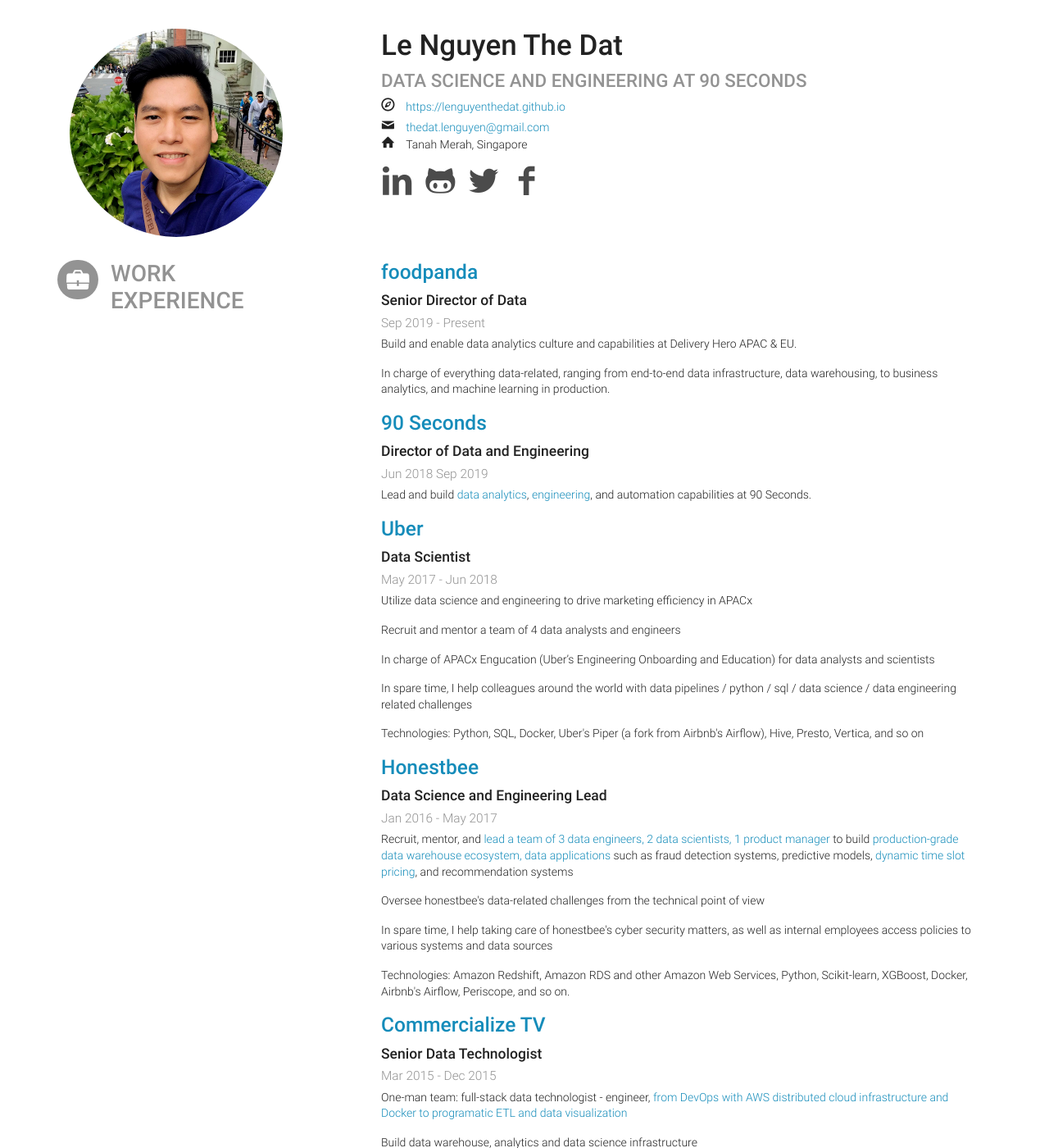
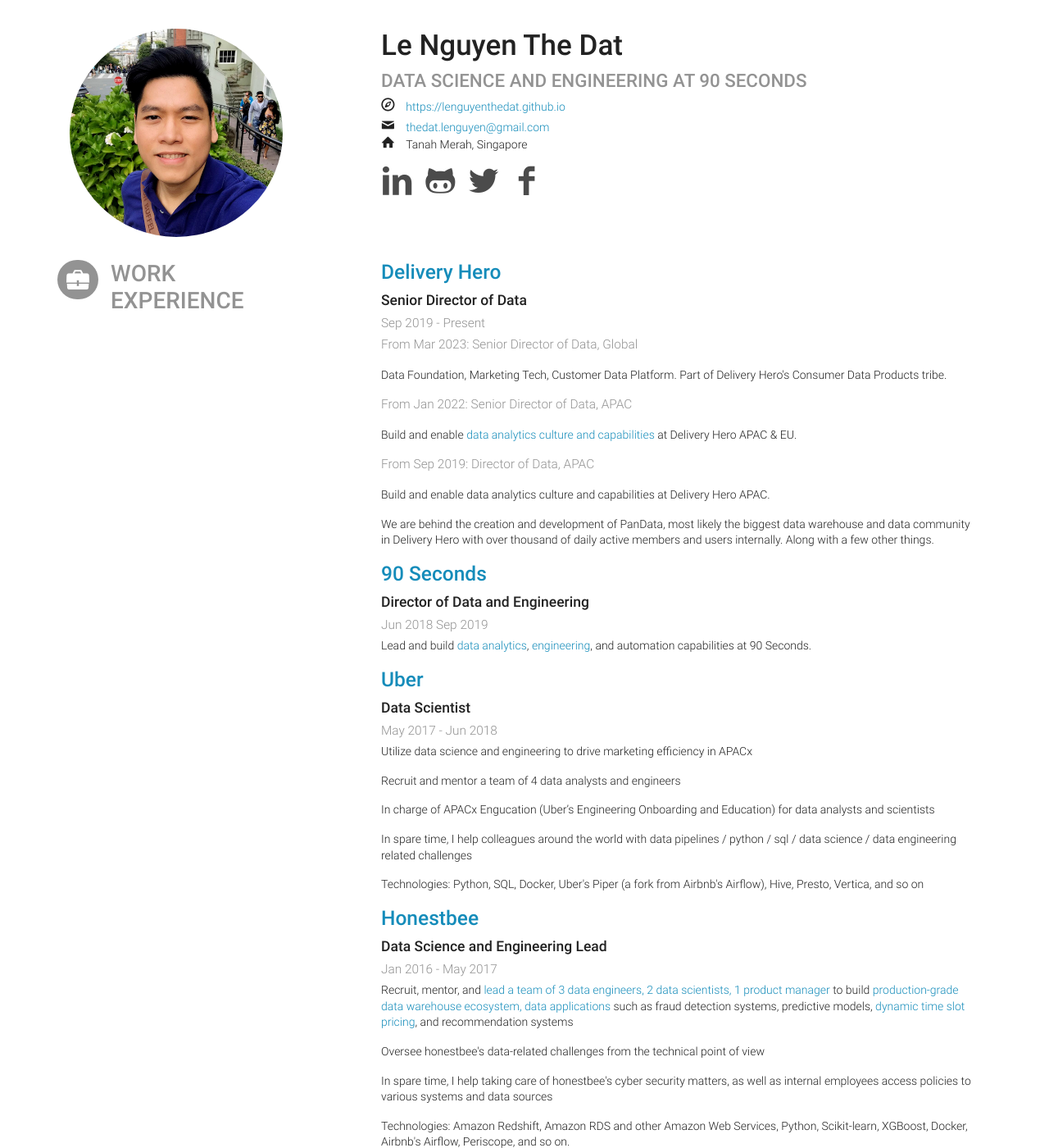
Before and after one commit to lenguyenthedat/lenguyenthedat.github.io, a Jekyll site: the page extras/resume.html, which Jekyll copies as it is, in a window 1280 px wide and 1400 px high. Shown: the whole window at 82% size. Built offline with Jekyll 4.4.1, drawn with Linux system fonts in a browser that asks for light colours; some of the changed text lies outside the part shown.

Commit message:
Update portfolio

```diff
--- a/extras/resume.html
+++ b/extras/resume.html
@@ -554,7 +554,7 @@
 		<div class="col-sm-8">
 			<div class="item">
 				<h3 class="name">
-					<a href="http://foodpanda.com/">foodpanda</a>
+					<a href="https://www.deliveryhero.com/">Delivery Hero</a>
 				</h3>
 				<div class="position">
 					<p class="lead"><b>Senior Director of Data</b></p>
@@ -568,9 +568,15 @@
 					</span>
 				</div>
 				<div class="summary">
-					<p>Build and enable data analytics culture and capabilities at Delivery Hero APAC & EU.</p>
-					<p>In charge of everything data-related, ranging from end-to-end data infrastructure, data warehousing, to business analytics, and machine learning in production.</p>
+					<div class="date"><p>From Mar 2023: Senior Director of Data, Global</p></div>
+					<p>Data Foundation, Marketing Tech, Customer Data Platform. Part of Delivery Hero's Consumer Data Products tribe.</p>
+					<div class="date"><p>From Jan 2022: Senior Director of Data, APAC</p></div>
+					<p>Build and enable <a href="https://medium.com/foodpanda-data">data analytics culture and capabilities</a> at Delivery Hero APAC & EU.</p>
+					<div class="date"><p>From Sep 2019: Director of Data, APAC</p></div>
+					<p>Build and enable data analytics culture and capabilities at Delivery Hero APAC.</p>
+					<p>We are behind the creation and development of PanData, most likely the biggest data warehouse and data community in Delivery Hero with over thousand of daily active members and users internally. Along with a few other things.</p>
 				</div>
+
 			</div>
 			<div class="item">
 				<h3 class="name">
@@ -674,10 +680,10 @@
 					</span>
 				</div>
 				<div class="summary">
-					<p>From May 2014:</p>
+					<div class="date"><p>From May 2014: Head of Data Warehouse & Data Science</p></div>
 					<p>Build and manage the data science and data engineering team</p>
 					<p>Manage the company&#x27;s data warehouse, data marts, and data science infrastructure.</p>
-					<p>From June 2013:</p>
+					<div class="date"><p>From June 2013: Data Scientist / Engineer</p></div>
 					<p>Zalora&#x27;s first Data Scientist. One-man engineer team who designed, built, and was known for:</p>
 					<ul class="highlights">
 						<li>CRM data platform, fully managed and integrated with Oracle Responsys</li>
```
